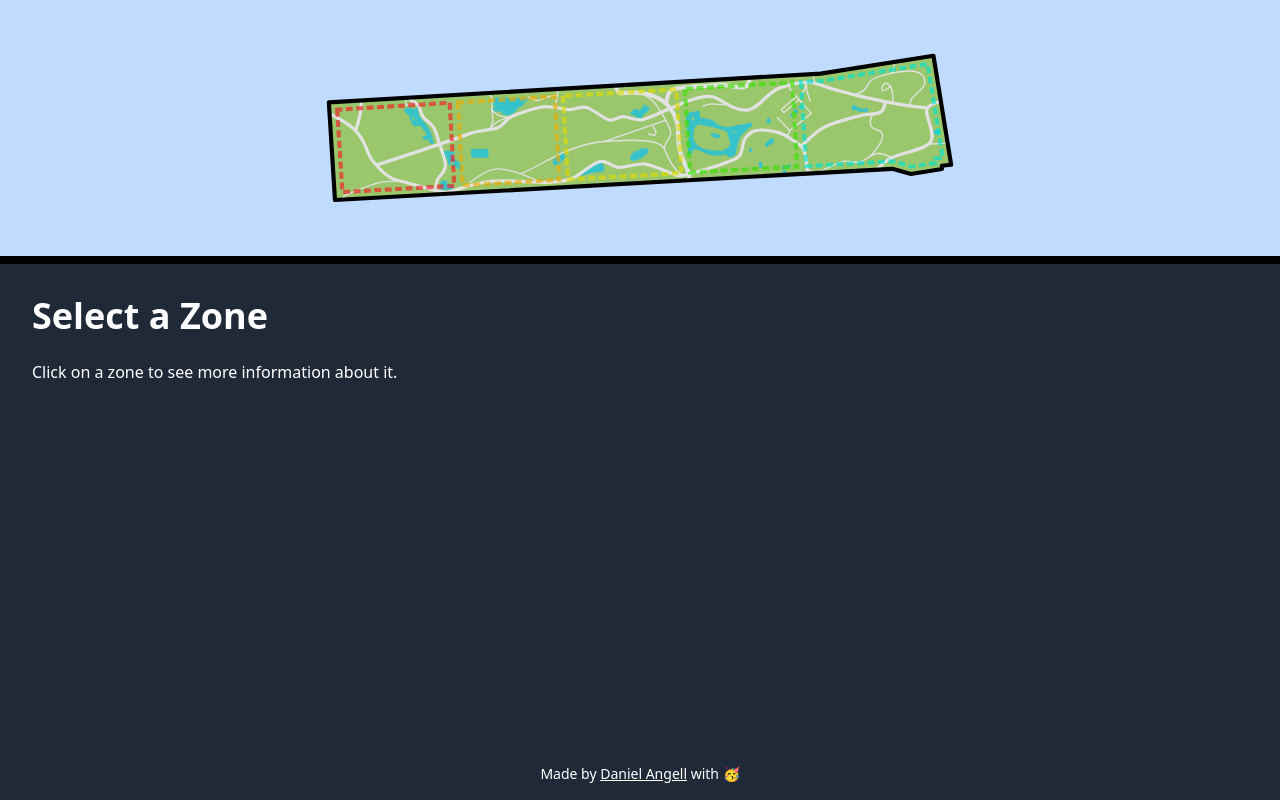
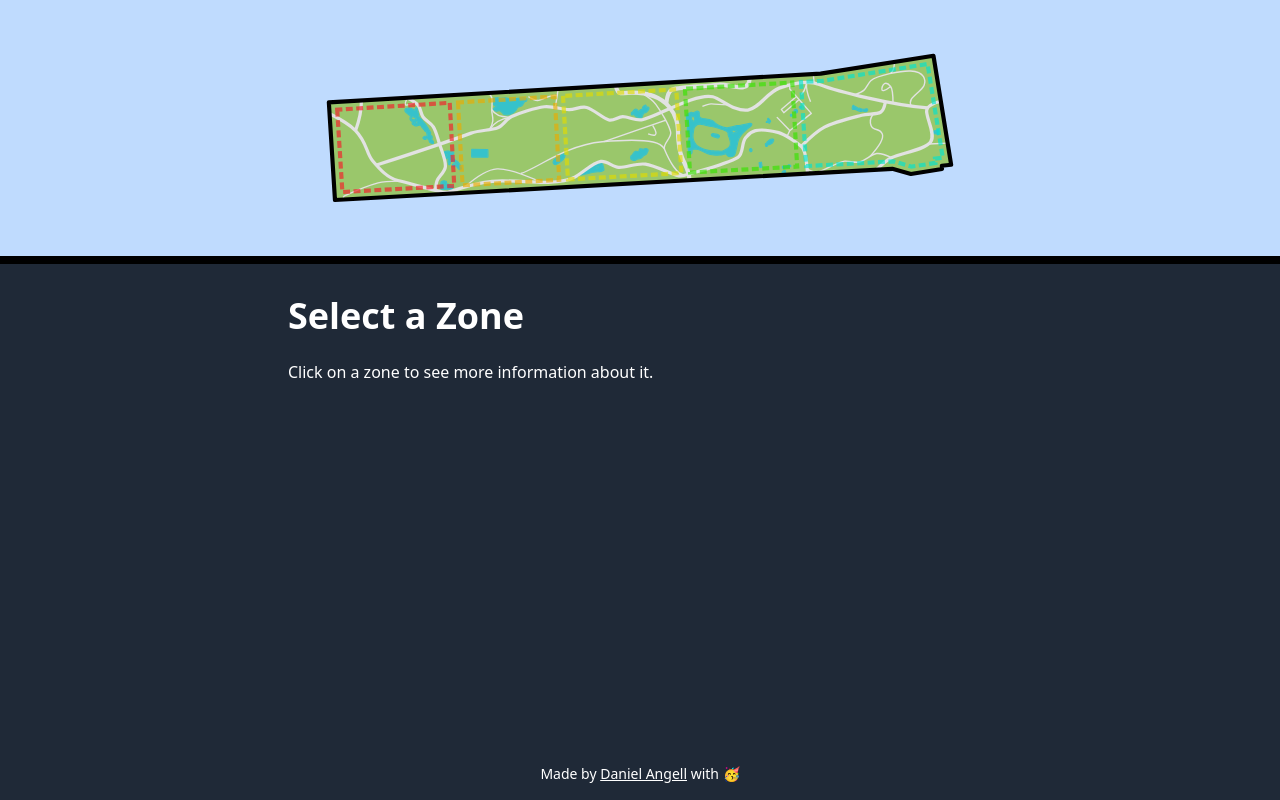
Before and after one commit to danthedaniel/scavenger, a Next.js app: page / in a window 1280 px wide. Built offline with nearby package versions, Linux system fonts and the light colour scheme.

Commit message:
Fix centering for ZonePlaceholder

```diff
--- a/pages/index.tsx
+++ b/pages/index.tsx
@@ -1,4 +1,3 @@
-import Head from "next/head";
 import { Map } from "../components/map";
 import { useState } from "react";
 
@@ -43,7 +42,7 @@ function ZoneInfo({ selected }: ZoneInfoProps) {
 
 function ZonePlaceholder() {
   return (
-    <div className="w-full h-full p-8 overflow-hidden">
+    <div className="w-full h-full p-8 overflow-hidden max-w-screen-md">
       <h2 className="text-4xl font-bold pb-6">Select a Zone</h2>
       <p className="pb-4">Click on a zone to see more information about it.</p>
     </div>
```
